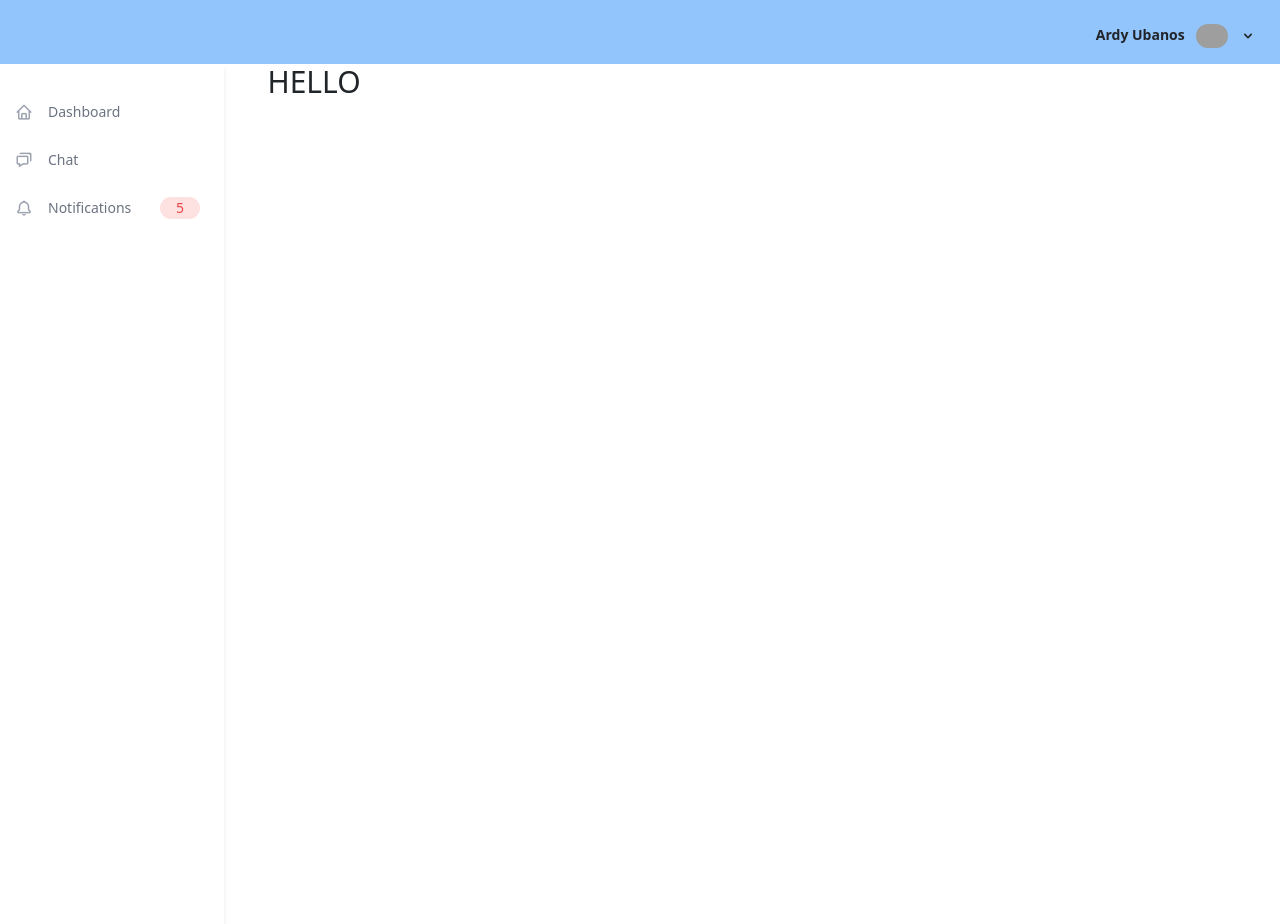
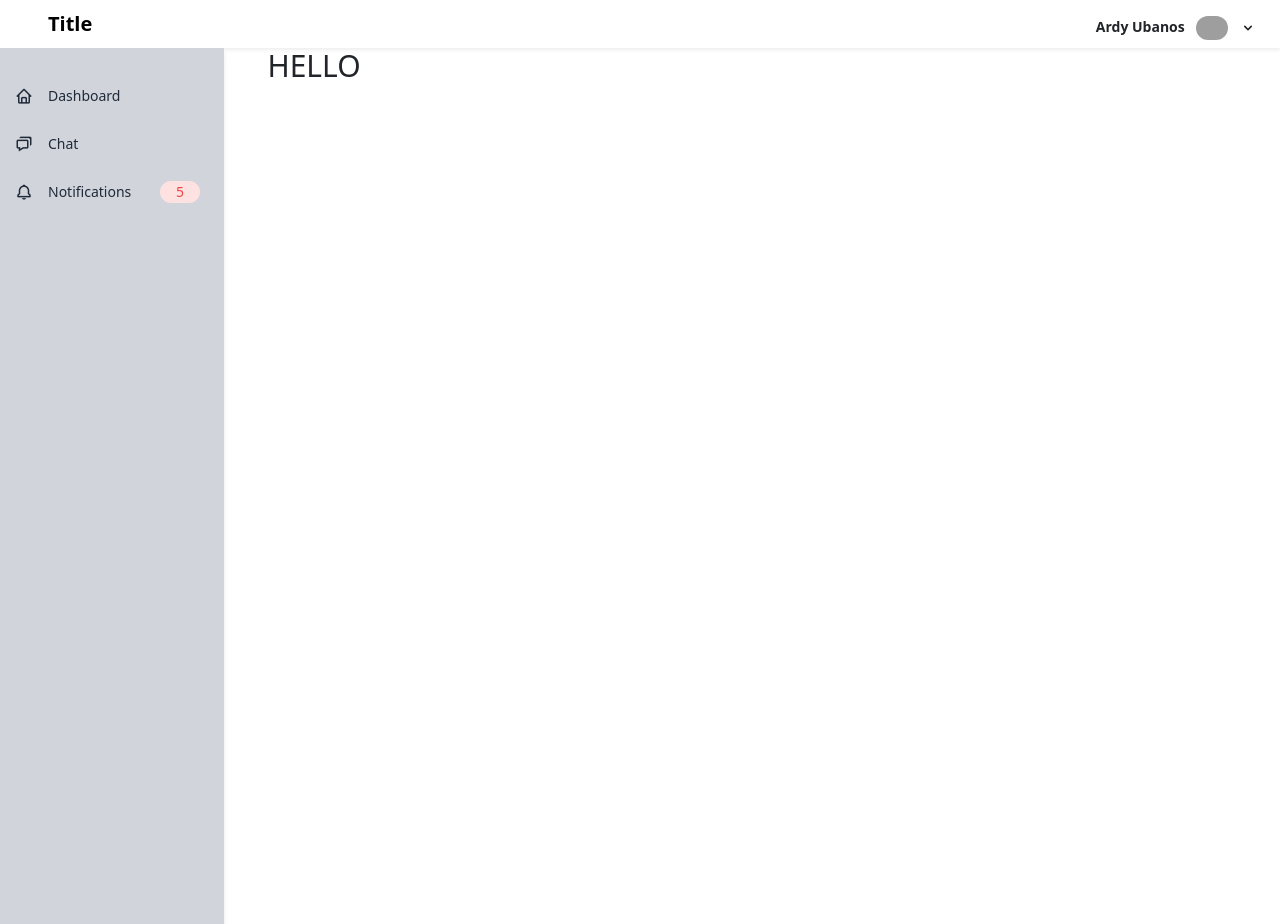
Before and after one commit to RadySonabu/BASIC-DJANGO-SETUP, a Django app: page / in a window 1280 px wide. Run offline with Django 4.2, Linux system fonts and the light colour scheme; a user stored in the database is signed in; some libraries are stand-ins or nearby versions; grey boxes are pictures that could not be loaded.

Commit message:
Added messages

```diff
--- a/apps/authentication/components/registration_form.py
+++ /dev/null
@@ -1,5 +0,0 @@
-from django_unicorn.components import UnicornView
-
-
-class RegistrationFormView(UnicornView):
-    pass
--- a/apps/authentication/models.py
+++ b/apps/authentication/models.py
@@ -61,6 +61,8 @@ class Profile(models.Model):
     profile_pic = models.FileField(upload_to='profiles/', null=True, default='default-image.png')
     address = models.CharField(max_length=200, null=True, blank=True)
     contact = models.CharField(max_length=50, null=True, blank=True)
+    title = models.CharField(max_length=50)
+    bio = models.CharField(max_length=100)
 
 @receiver(post_save, sender=MyUser)
 def create_profile(sender, instance, created,**kwargs):
--- a/apps/authentication/views.py
+++ b/apps/authentication/views.py
@@ -5,10 +5,10 @@ from django.contrib.auth.decorators import login_required
 from django.contrib.auth.forms import AuthenticationForm
 from django.shortcuts import redirect, render
 
-from .forms import NewUserForm
+from .forms import NewUserForm, LoginForm
 
 
-@login_required(login_url="login/")
+@login_required
 def home_page(request):
 	context = {
 		'title': 'This is a title'
@@ -40,7 +40,7 @@ def register_request(request):
 
 def login_request(request):
 	if request.method == "POST":
-		form = AuthenticationForm(request, data=request.POST)
+		form = LoginForm(request, data=request.POST)
 		if form.is_valid():
 			username = form.cleaned_data.get('username')
 			password = form.cleaned_data.get('password')
@@ -53,7 +53,7 @@ def login_request(request):
 				messages.error(request,"Invalid username or password.")
 		else:
 			messages.error(request,"Invalid username or password.")
-	form = AuthenticationForm()
+	form = LoginForm()
 	return render(request=request, template_name="authentication/login.html", context={"login_form":form})
 
 
@@ -62,6 +62,7 @@ def logout_request(request):
 	redirect('login')
 	return render(request, 'authentication/logout.html')
 
+@login_required
 def profile(request):
 	profile = request.user.profile
 	context = {
--- a/apps/base/templates/index.html
+++ b/apps/base/templates/index.html
@@ -2,6 +2,22 @@
 
 <div class="flex">
 	<div class="flex-none">{% include "sidebar.html" %}</div>
-	<main class="flex-1">{% block content %} {% endblock content %}</main>
+	<main class="flex-1">
+		<div class="ml-auto text-center w-1/5">
+			{% if messages %} {% for message in messages %}
+			<div
+				class="alert alert-{{ message.tags }}"
+				style="
+					box-shadow: 0px 3px 5px -1px rgba(0, 0, 0, 0),
+						0px 5px 8px 0px rgba(0, 0, 0, 0.14),
+						0px 1px 14px 0px rgba(0, 0, 0, 0.12);
+				"
+			>
+				{{ message }}
+			</div>
+			{% endfor %} {% endif %}
+		</div>
+		<div>{% block content %} {% endblock content %}</div>
+	</main>
 </div>
 {% endblock base %}
--- a/apps/base/templates/navbar.html
+++ b/apps/base/templates/navbar.html
@@ -8,9 +8,17 @@
 ></script>
 <nav
 	:class="{'flex': open, 'hidden': !open}"
-	class="sticky top-0 bg-blue-300 flex-col flex-grow py-2 md:pb-0 hidden md:flex md:justify-end md:flex-row"
+	class="shadow-sm sticky top-0 bg-white md:pb-0 hidden md:flex md:justify-between md:flex-row"
 >
-	<div @click.away="open = false" class="relative" x-data="{ open: false }">
+	<div class="flex items-center flex-shrink-0 text-black px-12">
+		<span class="font-semibold text-xl mr-12">Title</span>
+	</div>
+	<div class="">
+		<div
+			@click.away="open = false"
+			class="relative"
+			x-data="{ open: false }"
+		>
 			<button
 				@click="open = !open"
 				class="flex flex-row items-center space-x-2 w-full px-4 py-2 mt-2 text-sm font-semibold text-left bg-transparent hover:bg-blue-800 md:w-auto md:inline md:mt-0 md:ml-4 hover:bg-gray-200 focus:bg-blue-800 focus:outline-none focus:shadow-outline"
@@ -61,4 +69,5 @@
 				</div>
 			</div>
 		</div>
+	</div>
 </nav>
--- a/apps/base/templates/sidebar.html
+++ b/apps/base/templates/sidebar.html
@@ -3,7 +3,7 @@
 	href="https://unpkg.com/boxicons@2.0.7/css/boxicons.min.css"
 />
 
-<div class="fixed min-h-screen flex flex-row shadow-md">
+<div class="fixed min-h-screen flex flex-row shadow-md bg-gray-300">
 	<div class="flex flex-col w-56 overflow-hidden">
 		<ul class="flex flex-col py-4">
 			<li>
@@ -12,10 +12,12 @@
 					class="flex flex-row items-center h-12 transform hover:translate-x-2 transition-transform ease-in duration-200 text-gray-500 hover:text-gray-800"
 				>
 					<span
-						class="inline-flex items-center justify-center h-12 w-12 text-lg text-gray-400"
+						class="inline-flex items-center justify-center h-12 w-12 text-lg text-gray-800"
 						><i class="bx bx-home"></i
 					></span>
-					<span class="text-sm font-medium">Dashboard</span>
+					<span class="text-sm font-medium text-gray-800"
+						>Dashboard</span
+					>
 				</a>
 			</li>
 
@@ -25,10 +27,10 @@
 					class="flex flex-row items-center h-12 transform hover:translate-x-2 transition-transform ease-in duration-200 text-gray-500 hover:text-gray-800"
 				>
 					<span
-						class="inline-flex items-center justify-center h-12 w-12 text-lg text-gray-400"
+						class="inline-flex items-center justify-center h-12 w-12 text-lg text-gray-800"
 						><i class="bx bx-chat"></i
 					></span>
-					<span class="text-sm font-medium">Chat</span>
+					<span class="text-sm font-medium text-gray-800">Chat</span>
 				</a>
 			</li>
 
@@ -38,10 +40,12 @@
 					class="flex flex-row items-center h-12 transform hover:translate-x-2 transition-transform ease-in duration-200 text-gray-500 hover:text-gray-800"
 				>
 					<span
-						class="inline-flex items-center justify-center h-12 w-12 text-lg text-gray-400"
+						class="inline-flex items-center justify-center h-12 w-12 text-lg text-gray-800"
 						><i class="bx bx-bell"></i
 					></span>
-					<span class="text-sm font-medium">Notifications</span>
+					<span class="text-sm font-medium text-gray-800"
+						>Notifications</span
+					>
 					<span
 						class="ml-auto mr-6 text-sm bg-red-100 rounded-full px-3 py-px text-red-500"
 						>5</span
--- a/config/settings.py
+++ b/config/settings.py
@@ -122,5 +122,6 @@ STATIC_URL = 'static/'
 DEFAULT_AUTO_FIELD = 'django.db.models.BigAutoField'
 
 CRISPY_TEMPLATE_PACK = 'bootstrap4'
+LOGIN_URL = '/login'
 LOGOUT_REDIRECT_URL = '/login'
 AUTH_USER_MODEL = 'authentication.MyUser'
```
Also changed, not shown: apps/authentication/forms.py (+7 -5 lines), apps/authentication/templates/authentication/profile.html (+2 -9 lines), apps/authentication/templates/authentication/register.html (+9 -4 lines), apps/authentication/templates/unicorn/registration_form.html (deleted, +0 -110 lines), apps/authentication/components/__init__.py (deleted), apps/authentication/migrations/0005_profile_bio_profile_title.py (added), db.sqlite3. Lines whose indentation alone changed are shown as unchanged.
